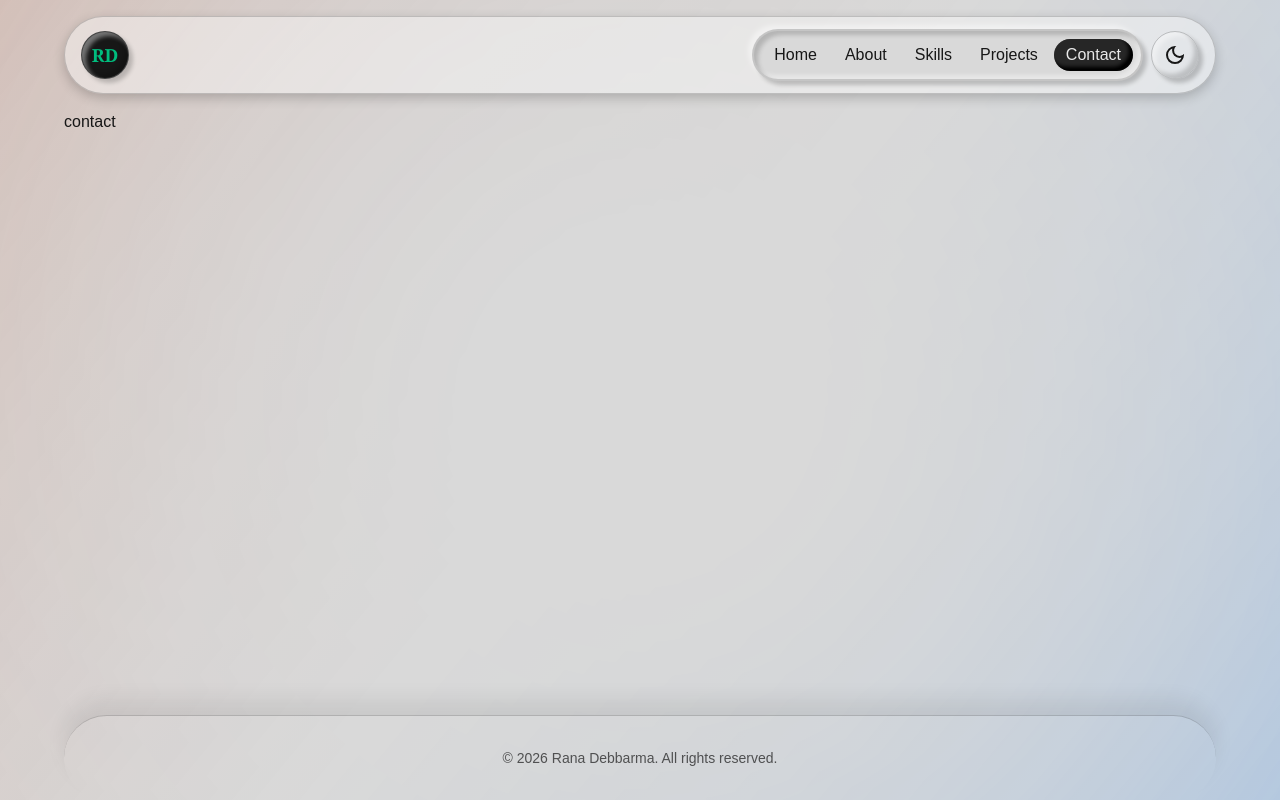
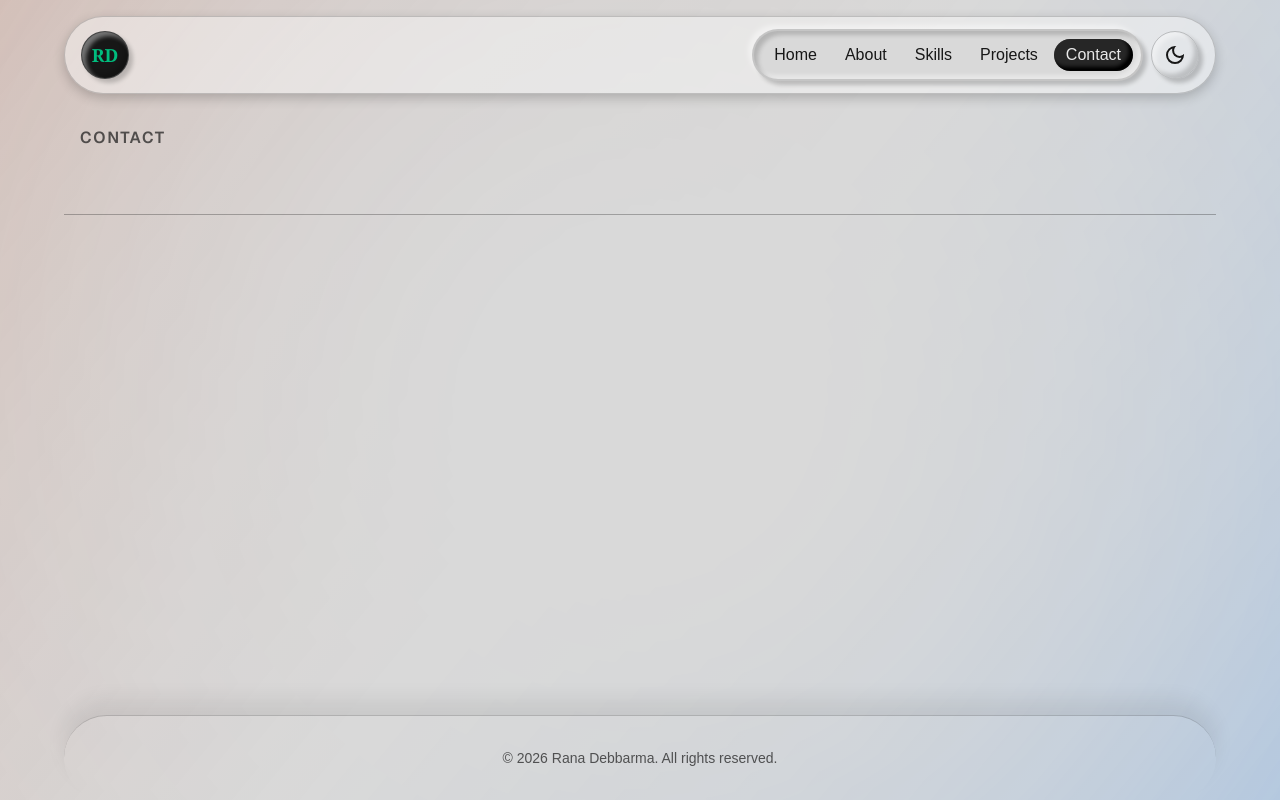
Before and after one commit to RanaDebbarma/my-portfolio, a Next.js app: page /contact in a window 1280 px wide. Built offline with nearby package versions, Linux system fonts and the light colour scheme.

Commit message:
start contact page

```diff
--- a/app/(root)/contact/page.tsx
+++ b/app/(root)/contact/page.tsx
@@ -1,6 +1,18 @@
+import CustomHR from "@/components/ui/CustomTags"
+
 const contact = () => {
   return (
-    <div>contact</div>
+    <div className="flex flex-col gap-8">
+      {/* Introduction */}
+      <div className="space-y-2 p-4 bg-">
+        <h3 className="tracking-widest uppercase font-semibold font-sans text-muted">Contact</h3>
+        <div className="space-y-4">
+          <h1 className="text-3xl sm:text-3xl lg:text-4xl font-bold headline-font">{}</h1>
+          <p>{}</p>
+        </div>
+      </div>
+      <CustomHR />
+    </div>
   )
 }
 export default contact
--- a/components/Overview.tsx
+++ b/components/Overview.tsx
@@ -18,7 +18,7 @@ const Overview = () => {
       image: projects[0]?.image
     }
   );
-  const delay = 3.14;
+  const delay = 6;
 
   useEffect(() => {
     const interval = setInterval(() => {
@@ -85,7 +85,7 @@ const Overview = () => {
               {projectData.title}
             </p>
           </motion.div>
-          <div className="relative border border-wrapper-border/30 rounded-2xl h-56 w-full overflow-hidden">
+          <div className="relative border border-wrapper-border/30 rounded-2xl h-56 w-full bg-black overflow-hidden">
             <AnimatePresence>
               <motion.div
                 className="absolute inset-0"
```
